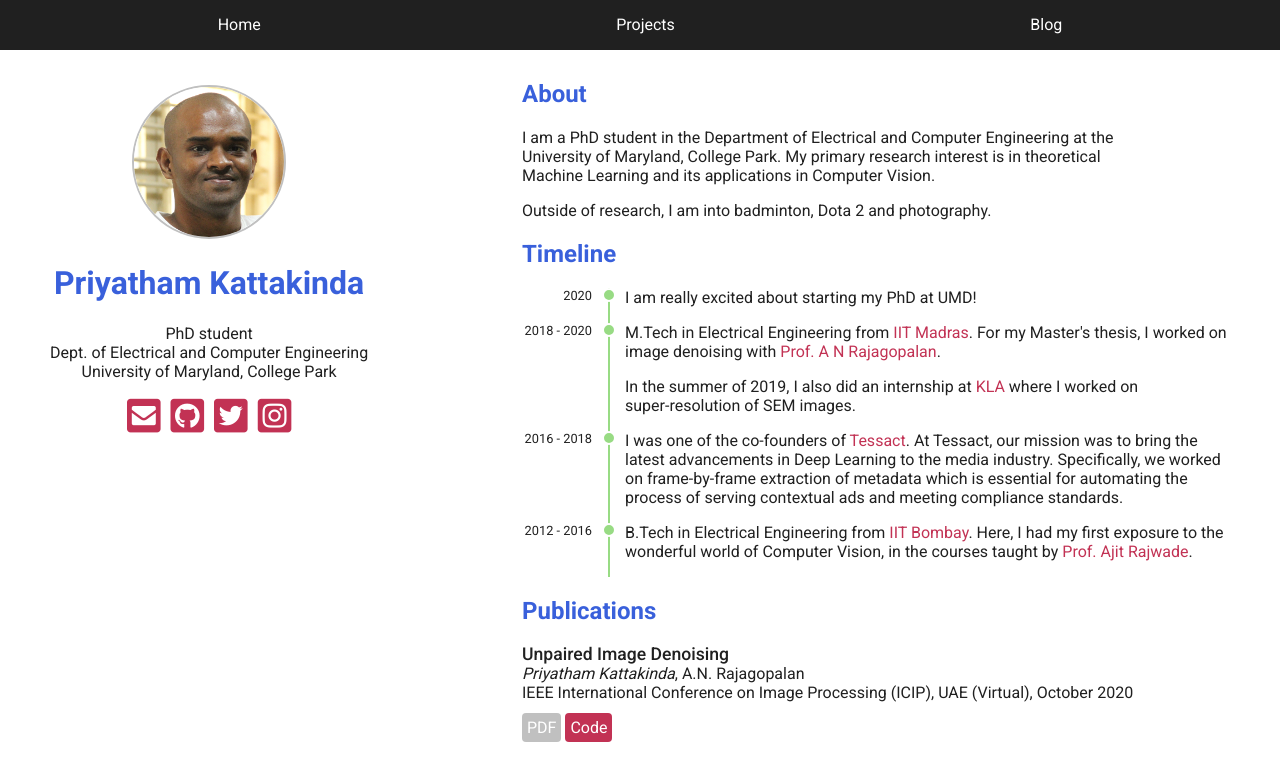
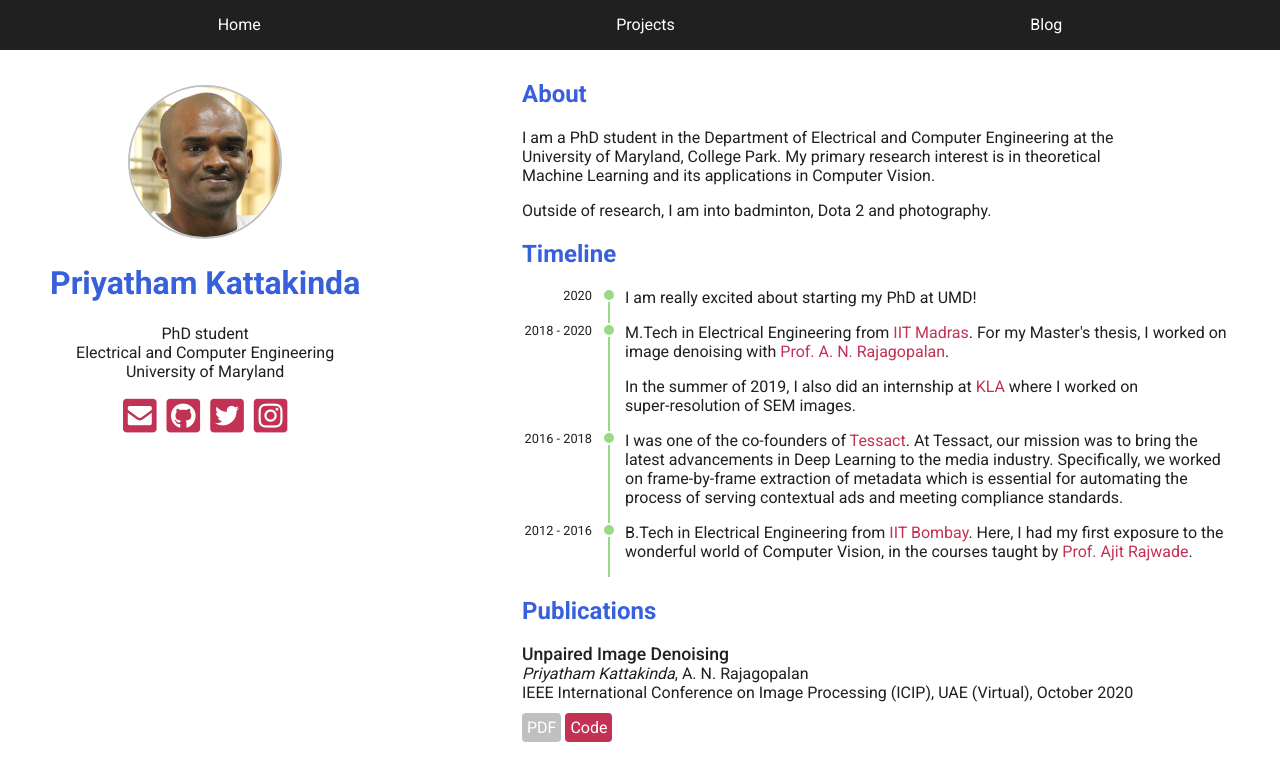
Before and after one commit to priyathamkat/priyathamkat.github.io, a Jekyll site: the page built from index.nonamp.html, in a window 1280 px wide. Shown: the top 781 px of the page. Built offline with Jekyll 4.4.1, drawn with Linux system fonts in a browser that asks for light colours.

Commit message:
Fix minor typos

```diff
--- a/index.nonamp.html
+++ b/index.nonamp.html
@@ -23,8 +23,8 @@
         <h1>Priyatham Kattakinda</h1>
         <p class="">
             PhD student <br>
-            Dept. of Electrical and Computer Engineering <br>
-            University of Maryland, College Park
+            Electrical and Computer Engineering <br>
+            University of Maryland
         </p>
         <div>
             <ul id="social">
@@ -83,7 +83,7 @@
                         M.Tech in <span class="nowrap">Electrical Engineering</span> from
                         <a href="https://www.iitm.ac.in/" target="_blank">IIT Madras</a>. For my Master's thesis, I
                         worked on <span class="nowrap">image denoising</span> with
-                        <a href="http://www.ee.iitm.ac.in/~raju/" target="_blank">Prof. A N Rajagopalan</a>.
+                        <a href="http://www.ee.iitm.ac.in/~raju/" target="_blank">Prof. A. N. Rajagopalan</a>.
                     </p>
                     <p>
                         In the summer of 2019, I also did an internship at <a href="https://www.kla-tencor.com/"
@@ -127,7 +127,7 @@
                         Unpaired Image Denoising
                     </div>
                     <div class="paper-authors">
-                        <em>Priyatham Kattakinda</em>, A.N. Rajagopalan
+                        <em>Priyatham Kattakinda</em>, A. N. Rajagopalan
                     </div>
                     <div class="paper-venue">
                         IEEE International Conference on Image Processing (ICIP), UAE (Virtual), October 2020
```
Also changed, not shown: index.html (+5 -5 lines).
